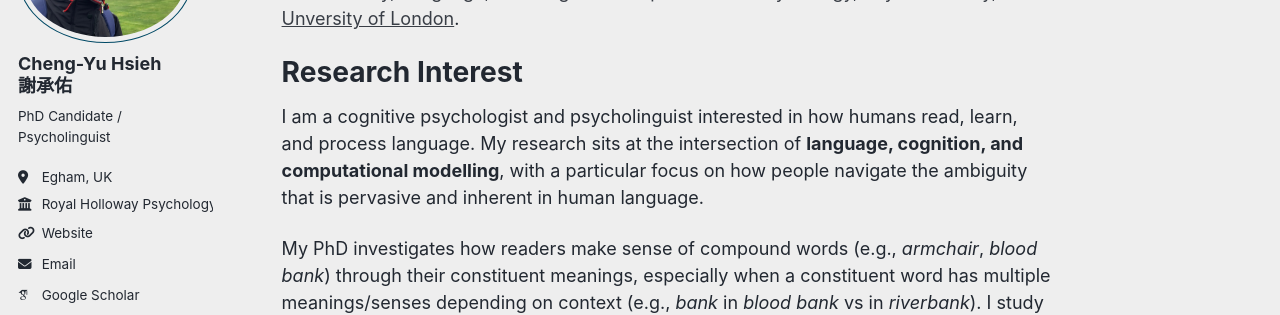
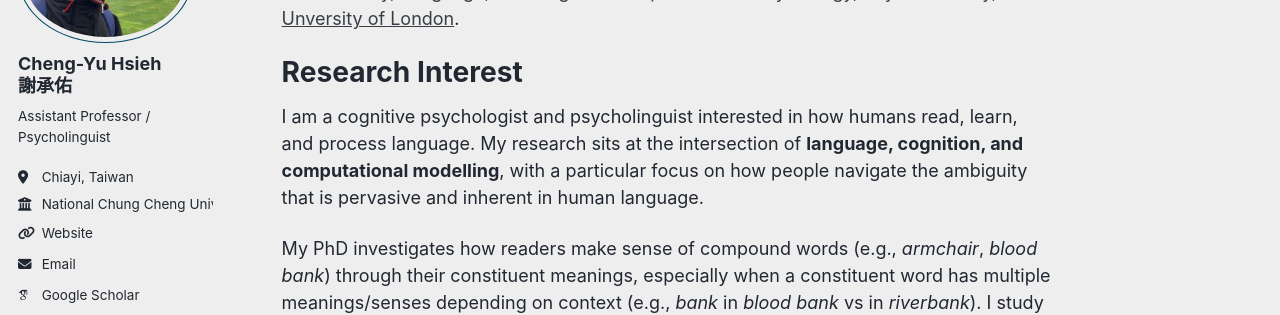
Before and after one commit to cyhsieh-psy/cyhsieh-psy.github.io, a Jekyll site: the page built from _pages/about.md, in a window 1280 px wide. Shown: the part 190-505 px from the top of the page. Built offline with Jekyll 4.4.1, drawn with Linux system fonts in a browser that asks for light colours; some web fonts are replaced; a script that is not in the unit is left out.

Commit message:
Update _config.yml

```diff
--- a/_config.yml
+++ b/_config.yml
@@ -27,11 +27,11 @@ author:
   #avatar_style: "width: 150px; height: 150px; border-radius: 50%;"
   name             : "Cheng-Yu Hsieh<br>謝承佑"
   pronouns         : # example: "she/her"
-  bio              : "PhD Candidate / Psycholinguist"
-  location         : "Egham, UK"
-  employer         : "Royal Holloway Psychology"
-  uri              : "https://pure.royalholloway.ac.uk/en/persons/cheng-yu-hsieh/"
-  email            : "Cheng-Yu.Hsieh.2021@live.rhul.ac.uk"
+  bio              : "Assistant Professor / Psycholinguist"
+  location         : "Chiayi, Taiwan"
+  employer         : "National Chung Cheng University"
+  uri              : "https://psy.ccu.edu.tw/p/406-1085-93042,r3972.php?Lang=en"
+  email            : "psycyh@ccu.edu.tw"
 
   # Academic websites
   academia         : # URL
```
